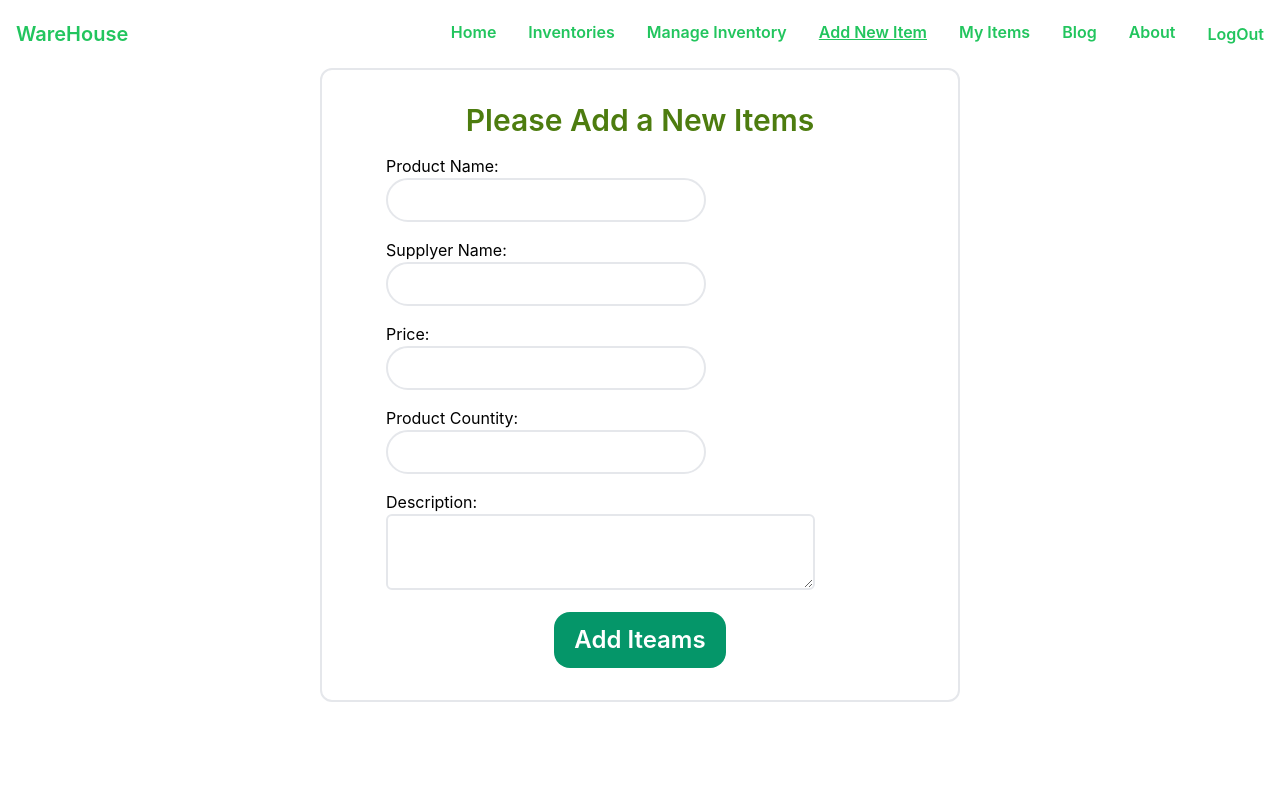
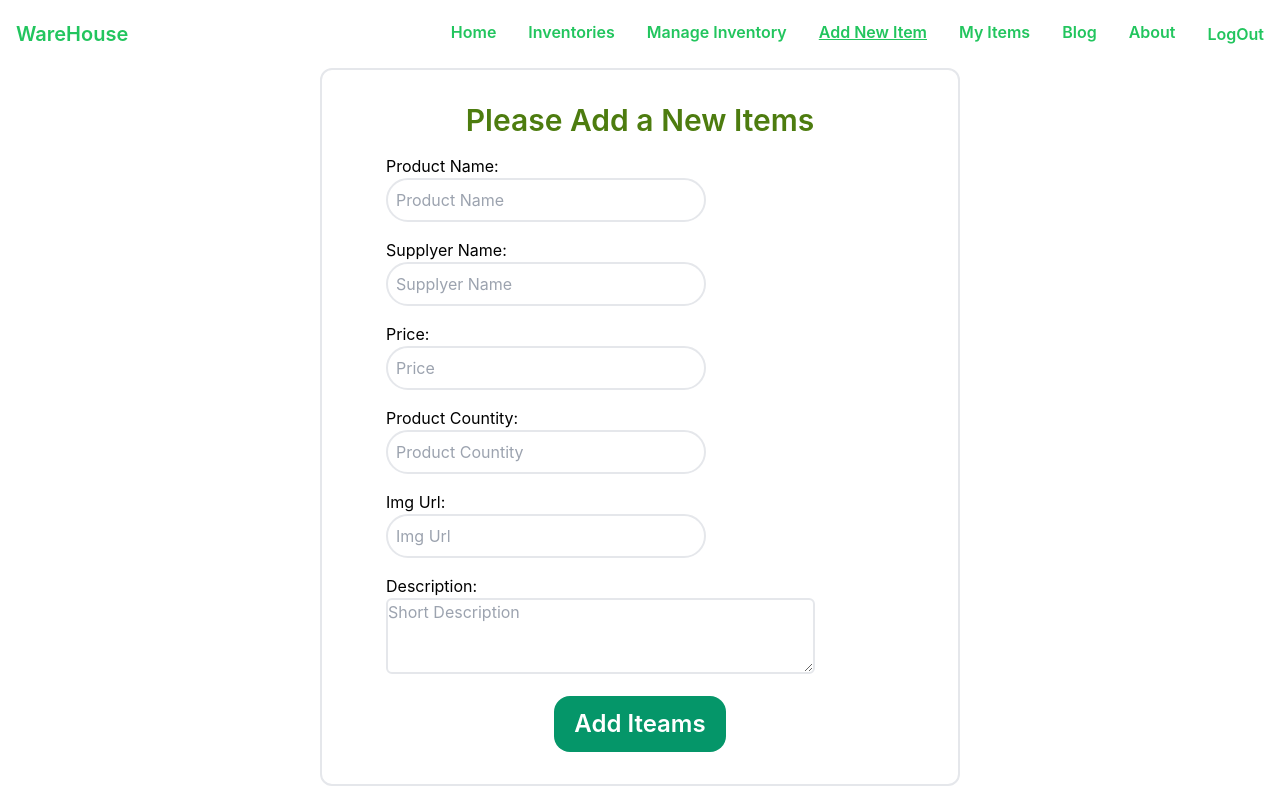
Before and after one commit to Abdur-Rahman-Argon/bike-werhouse, a React (Create React App) app: page /addnewitem in a window 1280 px wide. Built offline with nearby package versions, Linux system fonts and the light colour scheme; no server answers; sample sign-in values are in the browser's storage.

Commit message:
add item value succes

```diff
--- a/src/App.js
+++ b/src/App.js
@@ -10,6 +10,7 @@ import Inventories from "./components/Inventories/Inventories";
 import AddNewIteams from "./components/AddNewIteams/AddNewIteams";
 import UpdateItem from "./components/Share/UpdateItem/UpdateItem";
 import MyItems from "./components/MyItems/MyItems";
+import ManageInventories from "./components/ManageInventories/ManageInventories";
 
 function App() {
   return (
@@ -19,6 +20,10 @@ function App() {
       <Routes>
         <Route path="/" element={<Home></Home>}></Route>
         <Route
+          path="/inventorise"
+          element={<Inventories></Inventories>}
+        ></Route>
+        <Route
           path="/addnewitem"
           element={
             <RequireAuth>
@@ -27,18 +32,18 @@ function App() {
           }
         ></Route>
         <Route
-          path="/inventorise"
+          path="/inventorise/:id"
           element={
             <RequireAuth>
-              <Inventories></Inventories>
+              <UpdateItem></UpdateItem>
             </RequireAuth>
           }
         ></Route>
         <Route
-          path="/inventorise/:id"
+          path="/manageinventorise"
           element={
             <RequireAuth>
-              <UpdateItem></UpdateItem>
+              <ManageInventories></ManageInventories>
             </RequireAuth>
           }
         ></Route>
--- a/src/components/AddNewIteams/AddNewIteams.js
+++ b/src/components/AddNewIteams/AddNewIteams.js
@@ -1,61 +1,102 @@
 import React from "react";
 
 const AddNewIteams = () => {
+  const handleItemAdd = (event) => {
+    event.preventDefault();
+
+    const productName = event.target.productname.value;
+    const supplyerName = event.target.supplyername.value;
+    const price = event.target.price.value;
+    const productquntity = event.target.productquntity.value;
+    const img = event.target.img.value;
+    const description = event.target.description.value;
+    const item = {
+      productName,
+      supplyerName,
+      price,
+      productquntity,
+      img,
+      description,
+    };
+    console.log(item);
+  };
   return (
     <div className=" border-2 w-6/12 mx-auto rounded-xl p-8">
       <h1 className="m-0 text-3xl font-semibold text-lime-700">
         Please Add a New Items
       </h1>
-      <form>
+      <form onSubmit={handleItemAdd}>
         <div className="my-4 mx-8 text-left">
-          <label htmlFor="">Product Name: </label>
+          <label htmlFor="productname">Product Name: </label>
           <br />
           <input
             className="border-2 rounded-full w-80 p-2"
             type="text"
-            name=""
-            id=""
+            name="productname"
+            id="productname"
+            required
+            placeholder="Product Name"
           />
         </div>
         <div className="my-4 mx-8 text-left ">
-          <label htmlFor="">Supplyer Name: </label>
+          <label htmlFor="supplyername">Supplyer Name: </label>
           <br />
           <input
             className="border-2 rounded-full w-80 p-2"
             type="text"
-            name=""
-            id=""
+            name="supplyername"
+            id="supplyername"
+            required
+            placeholder="Supplyer Name"
           />
         </div>
         <div className="my-4 mx-8 text-left ">
-          <label htmlFor="">Price: </label>
+          <label htmlFor="price">Price: </label>
+          <br />
+          <input
+            className="border-2 rounded-full w-80 p-2"
+            type="number"
+            name="price"
+            id="price"
+            placeholder="Price"
+            required
+          />
+        </div>
+        <div className="my-4 mx-8 text-left">
+          <label htmlFor="productquntity">Product Countity: </label>
+          <br />
+          <input
+            className="border-2 rounded-full w-80 p-2"
+            type="number"
+            name="productquntity"
+            id="productquntity"
+            placeholder="Product Countity"
+            required
+          />
+        </div>
+        <div className="my-4 mx-8 text-left">
+          <label htmlFor="img">Img Url: </label>
           <br />
           <input
             className="border-2 rounded-full w-80 p-2"
             type="text"
-            name=""
-            id=""
+            name="img"
+            id="img"
+            placeholder="Img Url"
+            required
           />
         </div>
         <div className="my-4 mx-8 text-left">
-          <label htmlFor="">Product Countity: </label>
-          <br />
-          <input
-            className="border-2 rounded-full w-80 p-2"
-            type="text"
-            name=""
-            id=""
-          />
-        </div>
-        <div className="my-4 mx-8 text-left">
-          <label htmlFor="">Description: </label>
+          <label htmlFor="description">Description: </label>
           <br />
           <textarea
             className="border-2 rounded-md"
-            name=""
-            id=""
+            name="description"
+            id="description"
             cols="40"
             rows="3"
+            placeholder="Short Description"
+            required
           ></textarea>
         </div>
 
--- a/src/components/Inventories/Inventories.js
+++ b/src/components/Inventories/Inventories.js
@@ -1,4 +1,5 @@
 import React, { useEffect, useState } from "react";
+import { Link } from "react-router-dom";
 import IteamList from "../IteamList/IteamList";
 import useProducts from "../utilites/useProducts";
 
@@ -6,8 +7,13 @@ const Inventories = () => {
   const [products, setProduct] = useProducts([]);
 
   return (
-    <div>
-      <div className="border-2 my-5 w-10/12 mx-auto">
+    <div className="my-5">
+      <div>
+        <h1 className="m-0 text-3xl font-semibold text-lime-700 underline">
+          See All Items:
+        </h1>
+      </div>
+      <div className="border-2 my-10 w-10/12 mx-auto">
         <table className="">
           <thead>
             <tr>
@@ -34,6 +40,14 @@ const Inventories = () => {
           </tbody>
         </table>
       </div>
+      <div className="pb-10">
+        <Link
+          to="/manageinventorise"
+          className="border-2 bg-lime-800 text-white py-4 px-16 mt-10"
+        >
+          Go Manege Your Inventorise &#8594;
+        </Link>
+      </div>
     </div>
   );
 };
--- /dev/null
+++ b/src/components/ManageInventories/ManageInventories.js
@@ -0,0 +1,44 @@
+import React from "react";
+import CustomiseInventory from "../Share/CustomiseInventory/CustomiseInventory";
+import useProducts from "../utilites/useProducts";
+
+const ManageInventories = () => {
+  const [items, setItems] = useProducts([]);
+  return (
+    <div>
+      <div>
+        <h1 className="text-2xl font-semibold text-green-600">
+          {" "}
+          Customise Your Inventories:
+        </h1>
+      </div>
+      <div className="border-2 my-5 w-5/12 mx-auto">
+        <table className="">
+          <thead>
+            <tr>
+              <td className="border-2 px-3 font-semibold text-lg">Si</td>
+              <td className="border-2 px-3 font-semibold text-lg">Image</td>
+              <td className="border-2 px-3 font-semibold text-lg">
+                Product Name
+              </td>
+
+              <td className="border-2 px-3 font-semibold text-lg">Price</td>
+              <td className="border-2 px-3 font-semibold text-lg">
+                supplier Name
+              </td>
+              <td className="border-2 px-3 font-semibold text-lg">Stock</td>
+              <td className="border-2 px-3 font-semibold text-lg">Customise</td>
+            </tr>
+          </thead>
+          <tbody>
+            {items.map((item) => (
+              <CustomiseInventory item={item}></CustomiseInventory>
+            ))}
+          </tbody>
+        </table>
+      </div>
+    </div>
+  );
+};
+
+export default ManageInventories;
--- /dev/null
+++ b/src/components/Share/CustomiseInventory/CustomiseInventory.js
@@ -0,0 +1,28 @@
+import React from "react";
+
+const CustomiseInventory = (props) => {
+  const item = props.item;
+  return (
+    <tr className="border-2">
+      <td className="border-2">{item.serial}</td>
+      <td className="border-2">
+        <img src={item.img} className="w-14" />
+      </td>
+      <td className="border-2 px-3">{item.productName}</td>
+
+      <td className="border-2 px-3">{item.price}</td>
+      <td className="border-2 px-3">{item.supplierName}</td>
+      <td className="border-2 px-3">{item.stock}</td>
+      <td className="border-2 px-3">
+        <button
+          to="/inventorise/:id"
+          className="border-2 px-2 bg-green-400 rounded-full"
+        >
+          Remove
+        </button>
+      </td>
+    </tr>
+  );
+};
+
+export default CustomiseInventory;
--- a/src/components/Share/UpdateItem/UpdateItem.js
+++ b/src/components/Share/UpdateItem/UpdateItem.js
@@ -1,9 +1,18 @@
 import React from "react";
+import { Link } from "react-router-dom";
 
 const UpdateItem = () => {
   return (
     <div>
       <h1>update items</h1>
+      <div className="pb-10">
+        <Link
+          to="/manageinventorise"
+          className="border-2 bg-lime-800 text-white py-4 px-16 mt-10"
+        >
+          Go Manege Your Inventorise &#8594;
+        </Link>
+      </div>
     </div>
   );
 };
```
